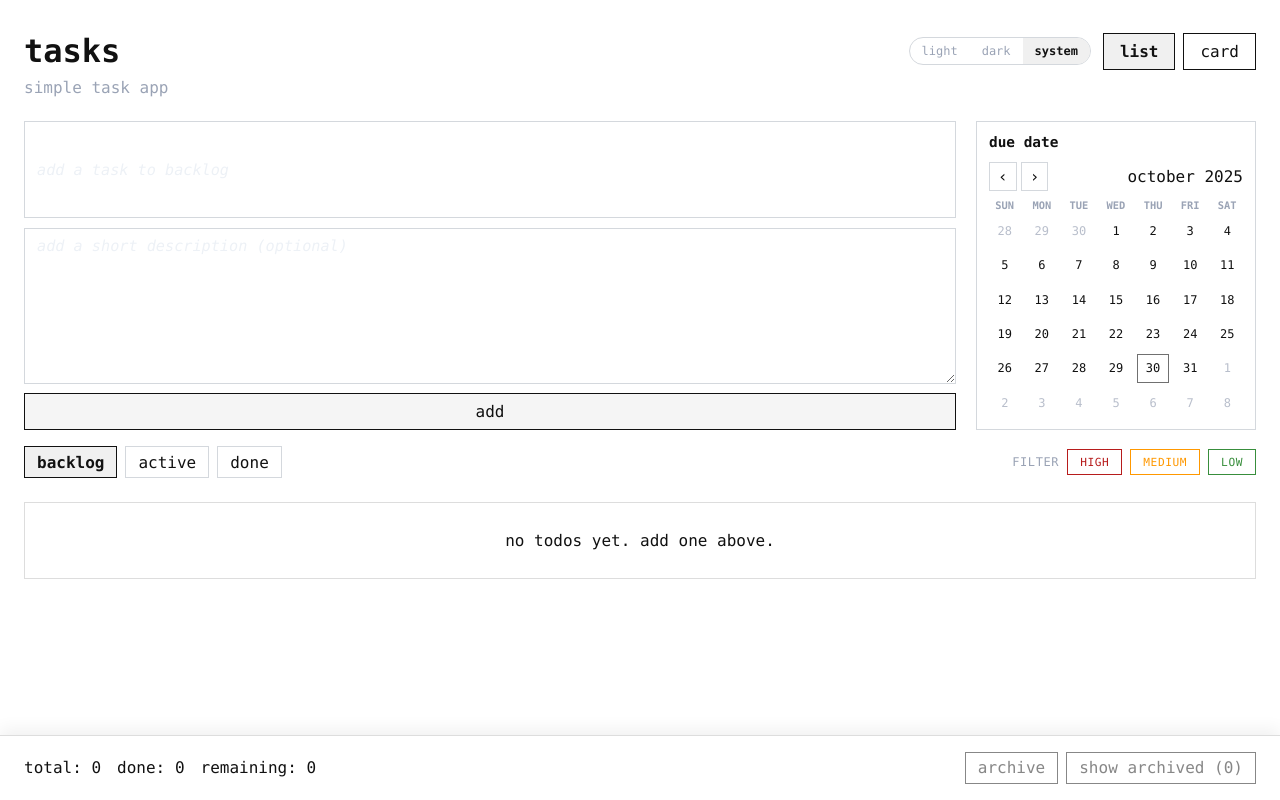
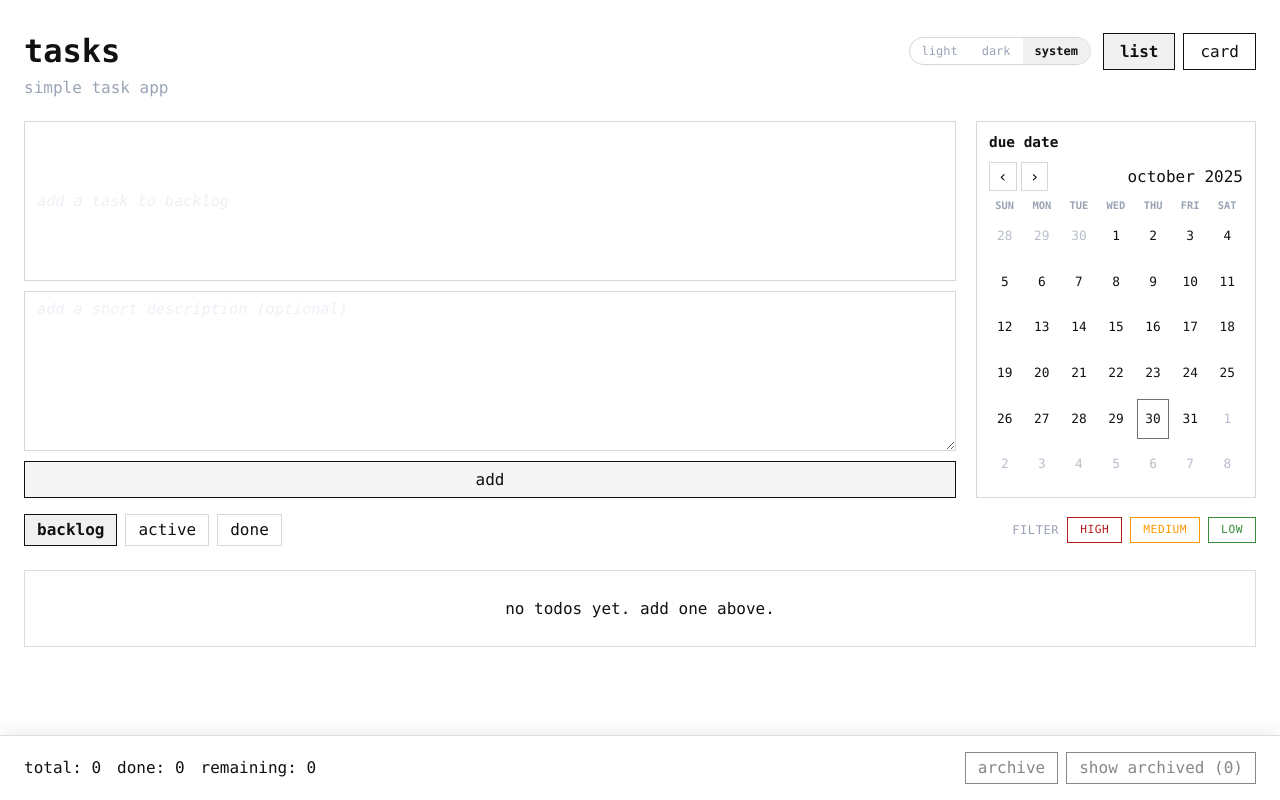
Before and after one commit to mandlcho/opencode-todolist, a React (Vite) app: page / in a window 1280 px wide. Built offline with nearby package versions, Linux system fonts and the light colour scheme.

Commit message:
Color calendar due markers by priority

```diff
--- a/src/App.css
+++ b/src/App.css
@@ -171,9 +171,9 @@
 }
 
 .composer-input {
-  height: 1.25rem;
-  padding-top: 0.01875rem;
-  padding-bottom: 0.01875rem;
+  height: 1rem;
+  padding-top: 0.025rem;
+  padding-bottom: 0.025rem;
   white-space: nowrap;
   overflow: hidden;
   text-overflow: ellipsis;
@@ -181,7 +181,7 @@
 
 .composer-textarea {
   resize: vertical;
-  min-height: 9.75rem;
+  min-height: 4.333rem;
   width: 100%;
 }
 
@@ -898,12 +898,17 @@
 .calendar-day {
   border: 1px solid transparent;
   background: transparent;
-  padding: 0.4rem 0;
-  text-align: center;
+  padding: 0.35rem 0.15rem;
   cursor: pointer;
   color: var(--color-text);
   border-radius: 0;
   transition: background 0.15s ease, color 0.15s ease, border-color 0.15s ease;
+  display: flex;
+  flex-direction: column;
+  align-items: center;
+  justify-content: center;
+  gap: 0.25rem;
+  min-height: 2.5rem;
 }
 
 .calendar-day:focus-visible {
@@ -929,6 +934,30 @@
   border-color: color-mix(in srgb, var(--color-border-strong) 60%, transparent);
 }
 
+.calendar-day-number {
+  font-size: 0.8rem;
+  line-height: 1;
+}
+
+.calendar-indicator {
+  width: 0.35rem;
+  height: 0.35rem;
+  border-radius: 999px;
+  background: var(--color-priority-high);
+}
+
+.calendar-indicator.priority-medium {
+  background: var(--color-priority-medium);
+}
+
+.calendar-indicator.priority-low {
+  background: var(--color-priority-low);
+}
+
+.calendar-day.outside .calendar-indicator {
+  background: color-mix(in srgb, var(--color-priority-high) 50%, transparent);
+}
+
 .calendar-sr-only {
   position: absolute;
   width: 1px;
--- a/src/App.jsx
+++ b/src/App.jsx
@@ -182,6 +182,32 @@ function App() {
     setTodos
   });
 
+  const dueDateHighlights = useMemo(() => {
+    const priorityOrder = new Map(TODO_PRIORITIES.map((priority, index) => [priority, index]));
+    const map = new Map();
+
+    todos.forEach((todo) => {
+      if (!todo.dueDate || typeof todo.dueDate !== "string") {
+        return;
+      }
+      const iso = todo.dueDate.slice(0, 10);
+      if (!iso) {
+        return;
+      }
+      const current = map.get(iso) ?? { count: 0, priority: "low" };
+      const nextCount = current.count + 1;
+      const candidatePriority = TODO_PRIORITIES.includes(todo.priority)
+        ? todo.priority
+        : DEFAULT_PRIORITY;
+      const currentRank = priorityOrder.get(current.priority) ?? Infinity;
+      const candidateRank = priorityOrder.get(candidatePriority) ?? Infinity;
+      const nextPriority = candidateRank < currentRank ? candidatePriority : current.priority;
+      map.set(iso, { count: nextCount, priority: nextPriority });
+    });
+
+    return Object.fromEntries(map);
+  }, [todos]);
+
   const handleDueDateChange = useCallback((nextValue) => {
     setDueDate(nextValue);
     if (nextValue) {
@@ -335,6 +361,7 @@ function App() {
         onDescriptionChange={setDescription}
         onDueDateChange={handleDueDateChange}
         onSubmit={handleSubmit}
+        dueHighlights={dueDateHighlights}
         filter={filter}
         onFilterChange={setFilter}
         viewMode={viewMode}
--- a/src/components/CalendarPicker.jsx
+++ b/src/components/CalendarPicker.jsx
@@ -56,11 +56,24 @@ function buildCalendarDays(referenceMonth) {
   return days;
 }
 
-function CalendarPicker({ value, onChange }) {
+function CalendarPicker({ value, onChange, highlights = {} }) {
   const initialSelected = useMemo(() => parseISODate(value) ?? new Date(), [value]);
   const [visibleMonth, setVisibleMonth] = useState(
     () => new Date(initialSelected.getFullYear(), initialSelected.getMonth(), 1)
   );
+
+  const highlightDetails = useMemo(() => {
+    if (!highlights || typeof highlights !== "object") {
+      return new Map();
+    }
+    return new Map(
+      Object.entries(highlights).map(([iso, detail]) => {
+        const count = Number(detail?.count) || 0;
+        const priority = typeof detail?.priority === "string" ? detail.priority : null;
+        return [iso, { count, priority }];
+      })
+    );
+  }, [highlights]);
 
   useEffect(() => {
     const parsed = parseISODate(value);
@@ -135,11 +148,15 @@ function CalendarPicker({ value, onChange }) {
           });
           const isSelected = selectedIso === iso;
           const isToday = todayIso === iso;
+          const highlight = highlightDetails.get(iso);
+          const dueCount = highlight?.count ?? 0;
+          const highlightPriority = highlight?.priority;
           const classes = [
             "calendar-day",
             inMonth ? null : "outside",
             isSelected ? "selected" : null,
-            isToday ? "today" : null
+            isToday ? "today" : null,
+            dueCount > 0 ? "has-due" : null
           ]
             .filter(Boolean)
             .join(" ");
@@ -151,9 +168,16 @@ function CalendarPicker({ value, onChange }) {
               className={classes}
               onClick={() => handleSelect(iso)}
               aria-pressed={isSelected}
-              aria-label={`select ${label}`}
+              aria-label={`select ${label}${dueCount ? ` (${dueCount} task${dueCount > 1 ? "s" : ""} due)` : ""}`}
             >
-              {date.getDate()}
+              <span className="calendar-day-number">{date.getDate()}</span>
+              {dueCount > 0 ? (
+                <span
+                  className={`calendar-indicator${highlightPriority ? ` priority-${highlightPriority}` : ""}`}
+                  aria-hidden="true"
+                  title={`${dueCount} task${dueCount > 1 ? "s" : ""} due`}
+                />
+              ) : null}
             </button>
           );
         })}
@@ -165,7 +189,8 @@ function CalendarPicker({ value, onChange }) {
 
 CalendarPicker.propTypes = {
   value: PropTypes.string.isRequired,
-  onChange: PropTypes.func.isRequired
+  onChange: PropTypes.func.isRequired,
+  highlights: PropTypes.object
 };
 
 export default CalendarPicker;
--- a/src/components/TodoComposer.jsx
+++ b/src/components/TodoComposer.jsx
@@ -9,6 +9,7 @@ function TodoComposer({
   onDescriptionChange,
   onDueDateChange,
   onSubmit,
+  dueHighlights,
   filter,
   onFilterChange,
   viewMode,
@@ -46,7 +47,11 @@ function TodoComposer({
         </form>
         <div className="composer-calendar">
           <h3>due date</h3>
-          <CalendarPicker value={dueDate} onChange={onDueDateChange} />
+          <CalendarPicker
+            value={dueDate}
+            onChange={onDueDateChange}
+            highlights={dueHighlights}
+          />
         </div>
       </div>
       {error && <p className="composer-error">{error}</p>}
@@ -116,6 +121,7 @@ TodoComposer.propTypes = {
   onDescriptionChange: PropTypes.func.isRequired,
   onDueDateChange: PropTypes.func.isRequired,
   onSubmit: PropTypes.func.isRequired,
+  dueHighlights: PropTypes.object.isRequired,
   filter: PropTypes.string.isRequired,
   onFilterChange: PropTypes.func.isRequired,
   viewMode: PropTypes.oneOf(["list", "card"]).isRequired,
```
